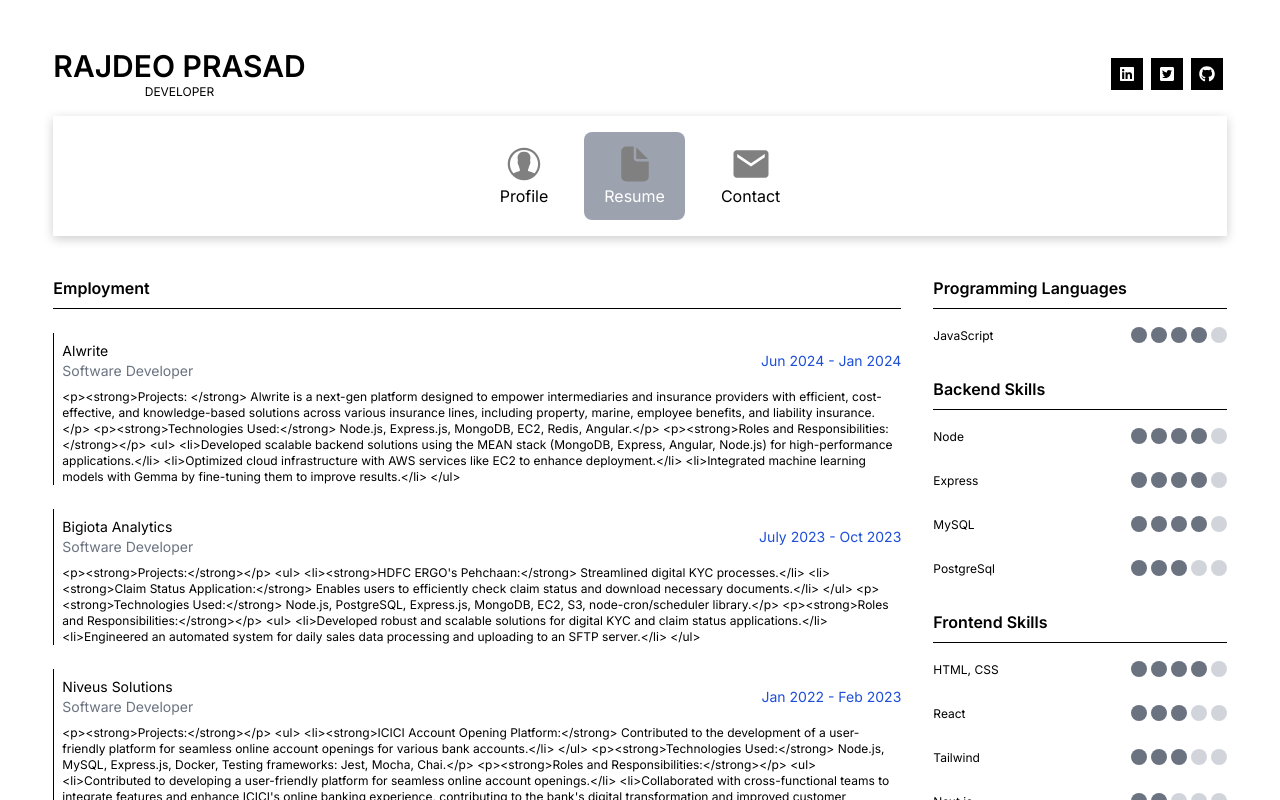
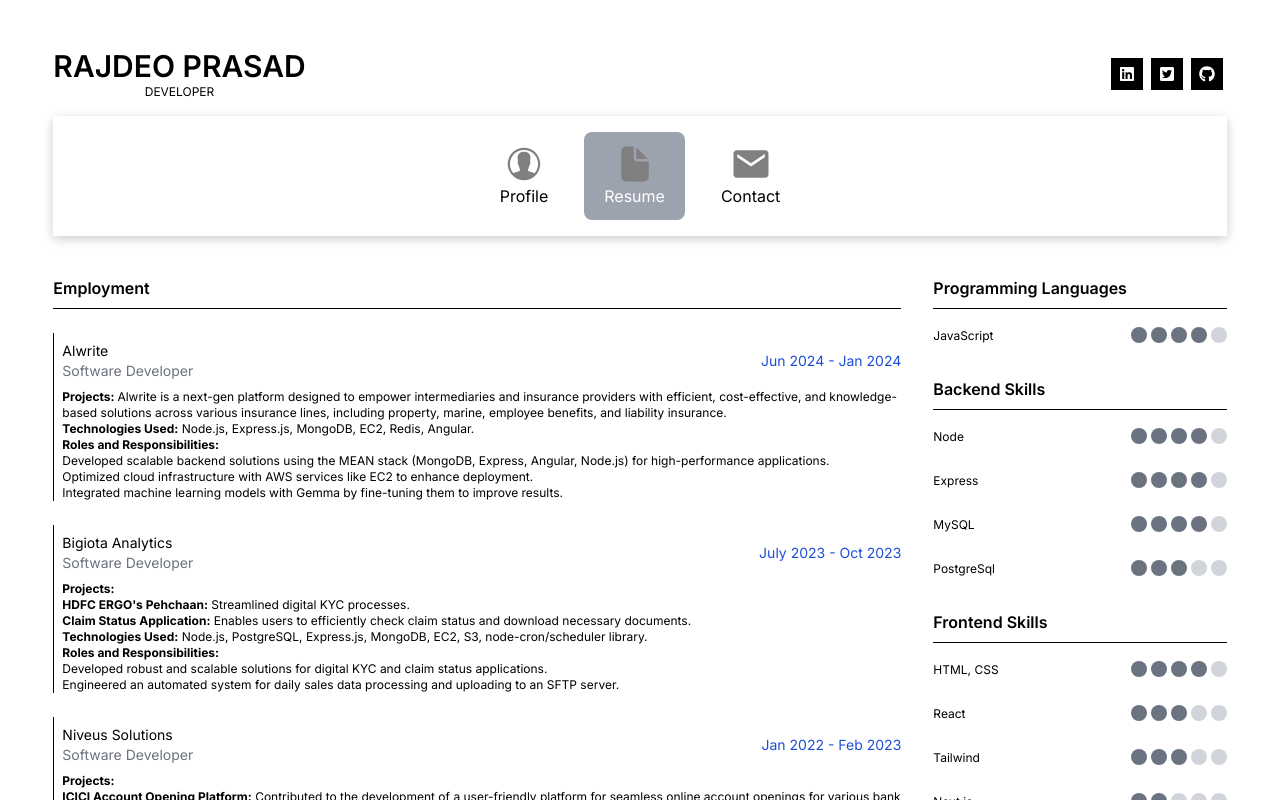
Before and after one commit to formalrajdeo/rajdeoprasad, a Next.js app: page /resume in a window 1280 px wide. Shown: the top 800 px of the page. Built offline with nearby package versions, Linux system fonts and the light colour scheme.

Commit message:
Update Employee.tsx

```diff
--- a/containers/resume/Employee.tsx
+++ b/containers/resume/Employee.tsx
@@ -23,9 +23,10 @@ const Employee = () => {
                                 <span className="text-blue-700">{emp.from_date} - {emp.to_date}</span>
                             </div>
                         </div>
-                        <p className="text-xs">
+                        {/* <p className="text-xs">
                             {emp.role_description}
-                        </p>
+                        </p> */}
+                        <p className="text-xs" dangerouslySetInnerHTML={{ __html: emp.role_description }} />
                     </div>
                 )
             })}
```
